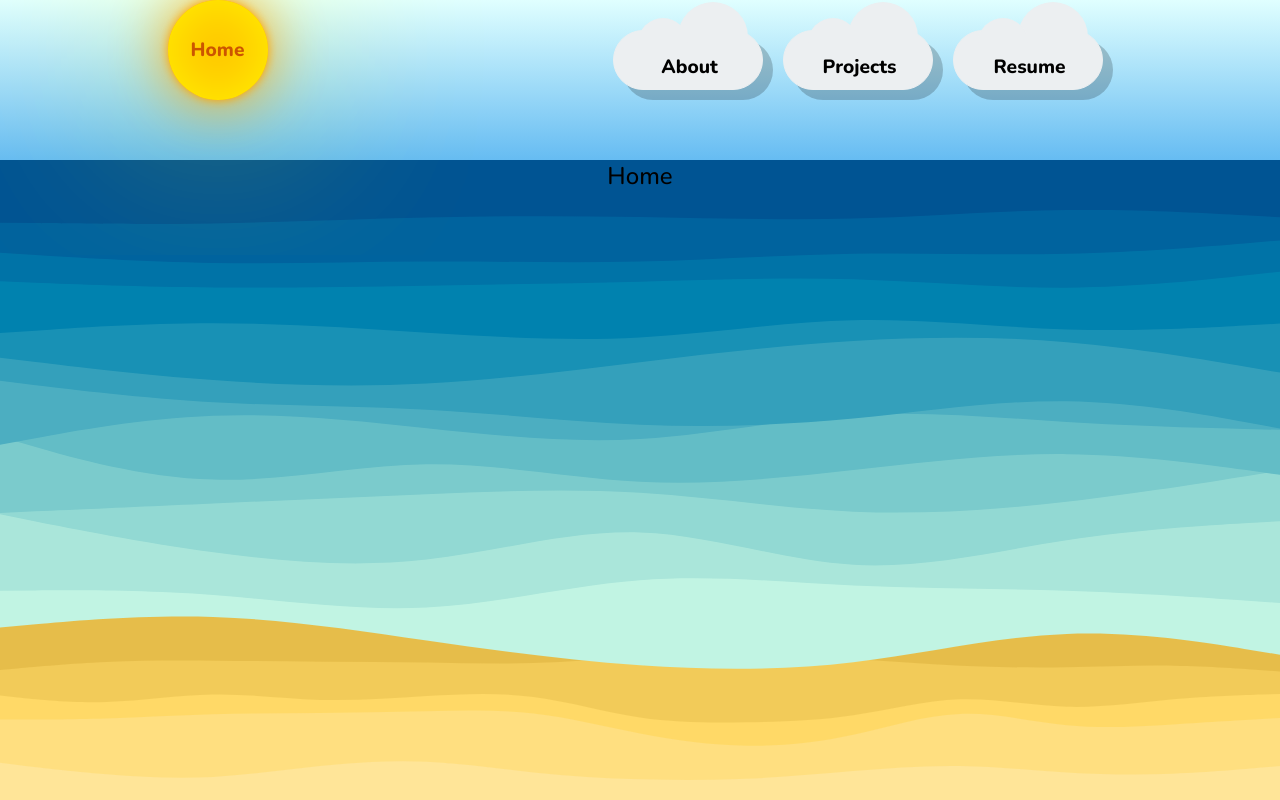
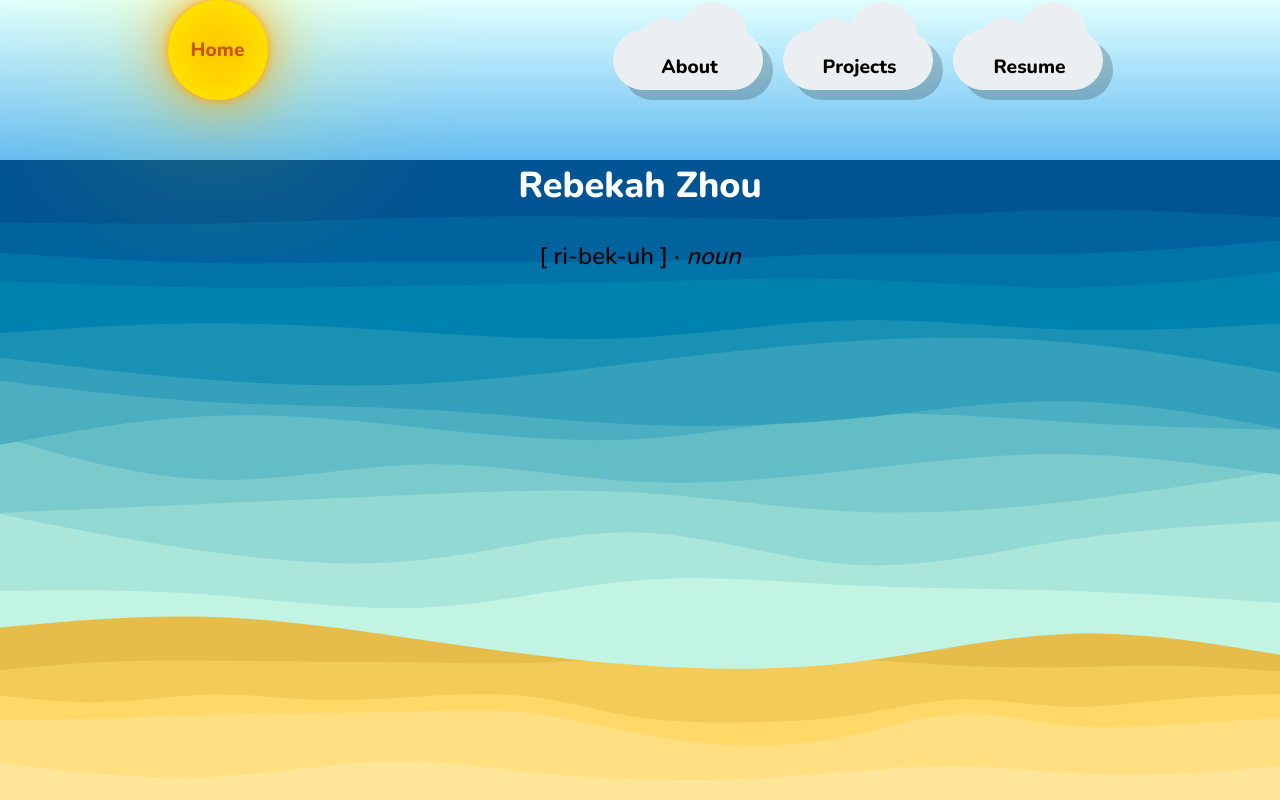
Before and after one commit to rebekah-zhou/myPortfolio2022, a React (Create React App) app: page / in a window 1280 px wide. Built offline with nearby package versions, Linux system fonts and the light colour scheme.

Commit message:
dictionary thoughts

```diff
--- a/src/Components/MainDisplay/Home/Home.jsx
+++ b/src/Components/MainDisplay/Home/Home.jsx
@@ -4,7 +4,10 @@ import { Element } from 'react-scroll'
 function Home() {
   return (
     <Element name='Home'>
-      <div id='home' className='slider-child'>Home</div>
+      <div id='home' className='slider-child'>
+        <h2>Rebekah Zhou</h2>
+        <p>[ ri-bek-uh ] · <em>noun</em></p>
+      </div>
     </Element>
   )
 }
--- a/src/Components/MainDisplay/MainDisplay.css
+++ b/src/Components/MainDisplay/MainDisplay.css
@@ -12,6 +12,10 @@
 #main-display {
   font-family: 'Nunito', sans-serif;
   font-size: calc(1.5vh + 12px);
+}
+
+#home h2{
+  color: white;
 }
 
 .slider-container {
--- a/src/Components/TopBar/TopBar.css
+++ b/src/Components/TopBar/TopBar.css
@@ -1,7 +1,7 @@
 #top-bar {
     background: linear-gradient(#E0FFFF, rgb(102, 188, 242));
     display: flex;
-    padding: 20px -20px 20px 20px;
+    padding: 40px -20px 20px 20px;
     flex-direction: row;
     justify-content: space-around;
     width: 100vw;
```
